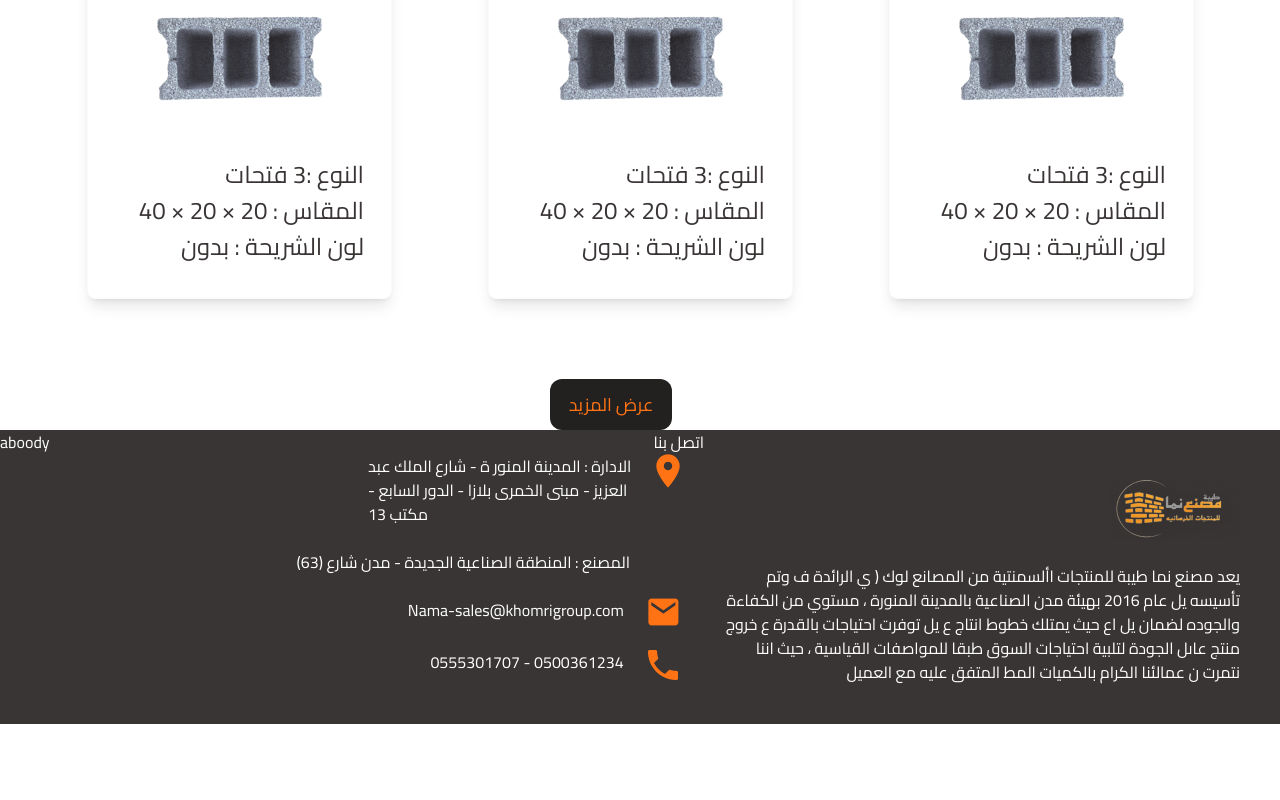
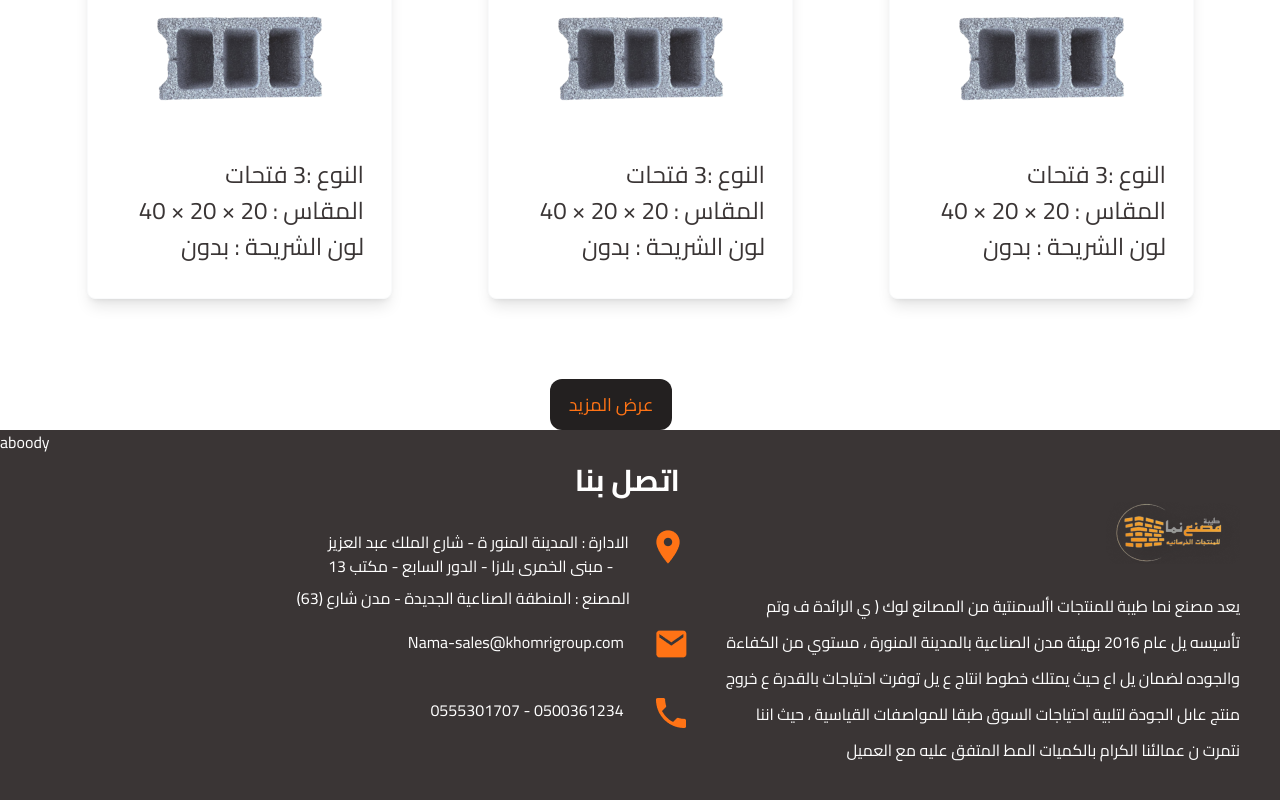
Before and after one commit to abdallamfathy/nama-project, a React (Vite) app: page / in a window 1280 px wide. Shown: the part 2635-3435 px from the top of the page. Before the commit the page ends 3359 px from the top, so only its background shows below. Built offline with nearby package versions, Linux system fonts and the light colour scheme.

Commit message:
edit footer

```diff
--- a/src/components/Footer.jsx
+++ b/src/components/Footer.jsx
@@ -12,24 +12,24 @@ const Footer = () => {
             aboody
           </div>
           <div className='col-span-1 columns-3 flex-col items-end flex w-96'>
-            <h1>اتصل بنا</h1>
+            <h1 className='text-3xl font-bold relative right-6 my-8'>اتصل بنا</h1>
             <div className='grid grid-flow-row  grid-cols-4  relative left-12 row-start-3 '>
-              <p className='col-span-3'>الادارة : المدينة المنور ة - شارع الملك عبد العزيز - مبنى الخمرى بلازا - الدور السابع - مكتب 13</p>
-              <img src={location} alt="location" className='ml- col-span-1 ' />
+              <p className='col-span-3 w-80 relative right-10 pr-4'>الادارة : المدينة المنور ة - شارع الملك عبد العزيز - مبنى الخمرى بلازا - الدور السابع - مكتب 13</p>
+              <img src={location} alt="location" className=' col-span-1 ' />
             </div>
-           <p className='relative right-[74px] my-6'>المصنع : المنطقة الصناعية الجديدة - مدن شارع (63)</p>
+           <p className='relative right-[74px] mb-5 mt-2'>المصنع : المنطقة الصناعية الجديدة - مدن شارع (63)</p>
            <div className='grid grid-flow-row  grid-cols-4  relative left-6 row-start-3 mb-6'>
               <a className='col-span-3 pr-6 '>Nama-sales@khomrigroup.com</a>
-              <img src={message} alt="message" className='ml- col-span-1 ' />
+              <img src={message} alt="message" className='relative left-2 col-span-1 ' />
             </div>
-            <div className='grid grid-flow-row  grid-cols-4  relative left-4 row-start-3 '>
+            <div className='grid grid-flow-row  grid-cols-4  relative left-4 row-start-3 my-4 pb-8 '>
               <a className='col-span-3 pr-6 '>0555301707 - 0500361234</a>
-              <img src={call} alt="call" className='ml- col-span-1 ' />
+              <img src={call} alt="call" className='relative left-2 col-span-1 ' />
             </div>
           </div>
-          <div className=' mt-8   flex-col p-4 col-span-2 items-end flex'>
+          <div className=' mt-14   flex-col p-4 col-span-2 items-end flex'>
             <img src={logo} alt="logo" className='mr-6' />
-            <p className='text-right p-6 pl-16'>يعد مصنع نما طيبة للمنتجات األسمنتية من المصانع لوك ( ي الرائدة ف وتم تأسيسه يل عام 2016 بهيئة مدن الصناعية بالمدينة المنورة ، مستوي من الكفاءة والجوده لضمان يل اع حيث يمتلك خطوط انتاج ع يل توفرت احتياجات بالقدرة ع خروج منتج عاىل الجودة لتلبية احتياجات السوق طبقا للمواصفات القياسية ، حيث اننا نتمرت ن عمالئنا الكرام بالكميات المط المتفق عليه مع العميل
+            <p className='text-right p-6 pl-16 leading-9'>يعد مصنع نما طيبة للمنتجات األسمنتية من المصانع لوك ( ي الرائدة ف وتم تأسيسه يل عام 2016 بهيئة مدن الصناعية بالمدينة المنورة ، مستوي من الكفاءة والجوده لضمان يل اع حيث يمتلك خطوط انتاج ع يل توفرت احتياجات بالقدرة ع خروج منتج عاىل الجودة لتلبية احتياجات السوق طبقا للمواصفات القياسية ، حيث اننا نتمرت ن عمالئنا الكرام بالكميات المط المتفق عليه مع العميل
           </p>
           </div>
       </div>
```
